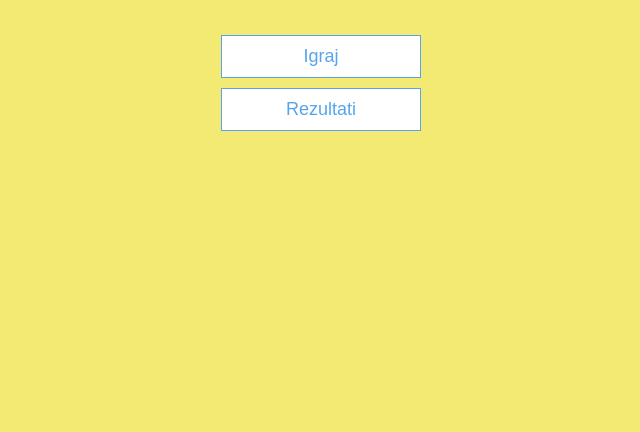
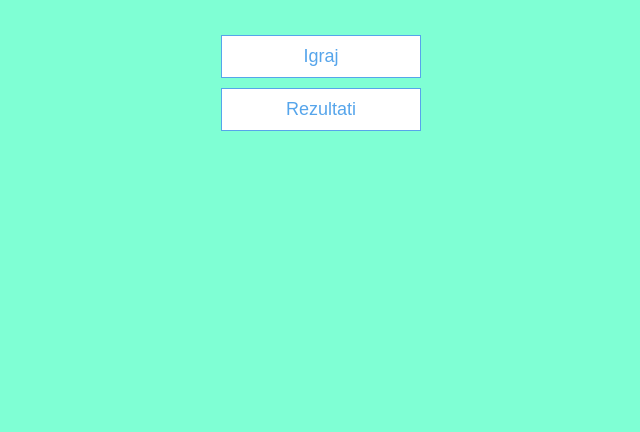
Before and after one commit to Minja-Knezic/quiz-test, a plain HTML site: page index.html in a window 1280 px wide. Shown: the part 368-800 px from the top of the page, without its empty margins (319-959 px from the left). Drawn offline with Linux system fonts and the light colour scheme.

Commit message:
test commit

```diff
--- a/app.css
+++ b/app.css
@@ -1,5 +1,5 @@
 :root {
-    background-color: #f3ea73;
+    background-color: aquamarine;
     font-size: 62.5%;
 }
 
```
